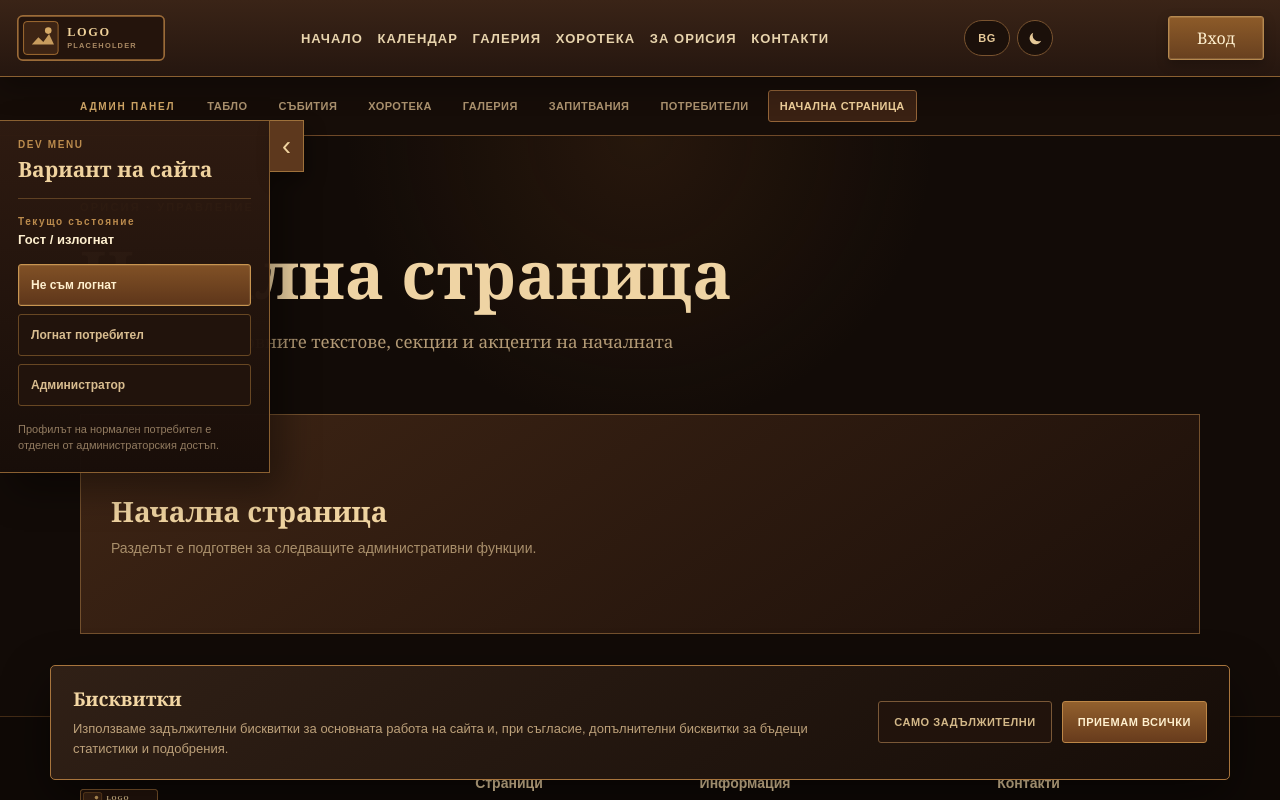
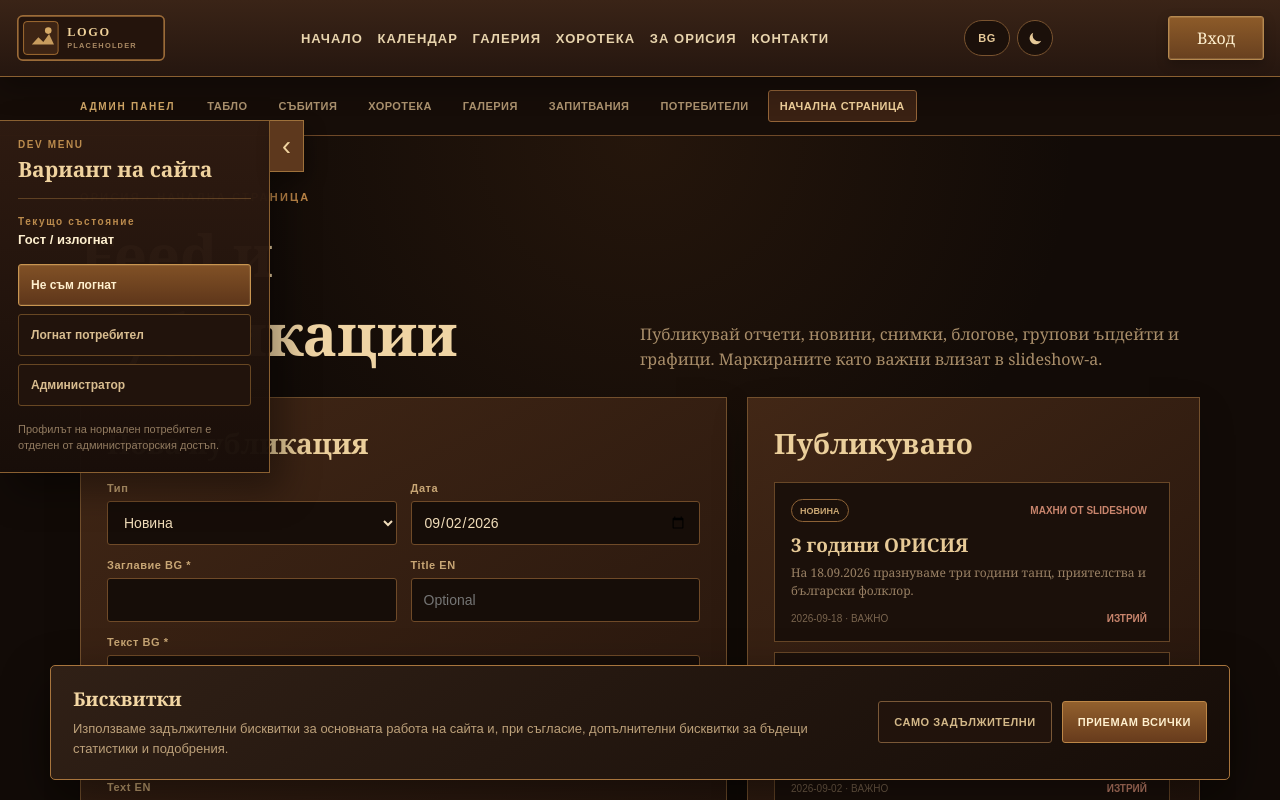
Before and after one commit to viktor132607/Orisia.Client, a Next.js app: page /admin/home in a window 1280 px wide. Shown: the top 800 px of the page. Built offline with nearby package versions, Linux system fonts and the light colour scheme.

Commit message:
Connect homepage feed admin editor

```diff
--- a/src/app/admin/home/page.tsx
+++ b/src/app/admin/home/page.tsx
@@ -1,5 +1,5 @@
-import AdminSectionPlaceholder from "../../../components/AdminSectionPlaceholder";
+import AdminHomeFeed from "../../../components/AdminHomeFeed";
 
 export default function AdminHomePage() {
-  return <AdminSectionPlaceholder title="Начална страница" description="Управление на основните текстове, секции и акценти на началната страница." titleEn="Homepage" descriptionEn="Manage the main homepage texts, sections and highlights." />;
+  return <AdminHomeFeed />;
 }
```
